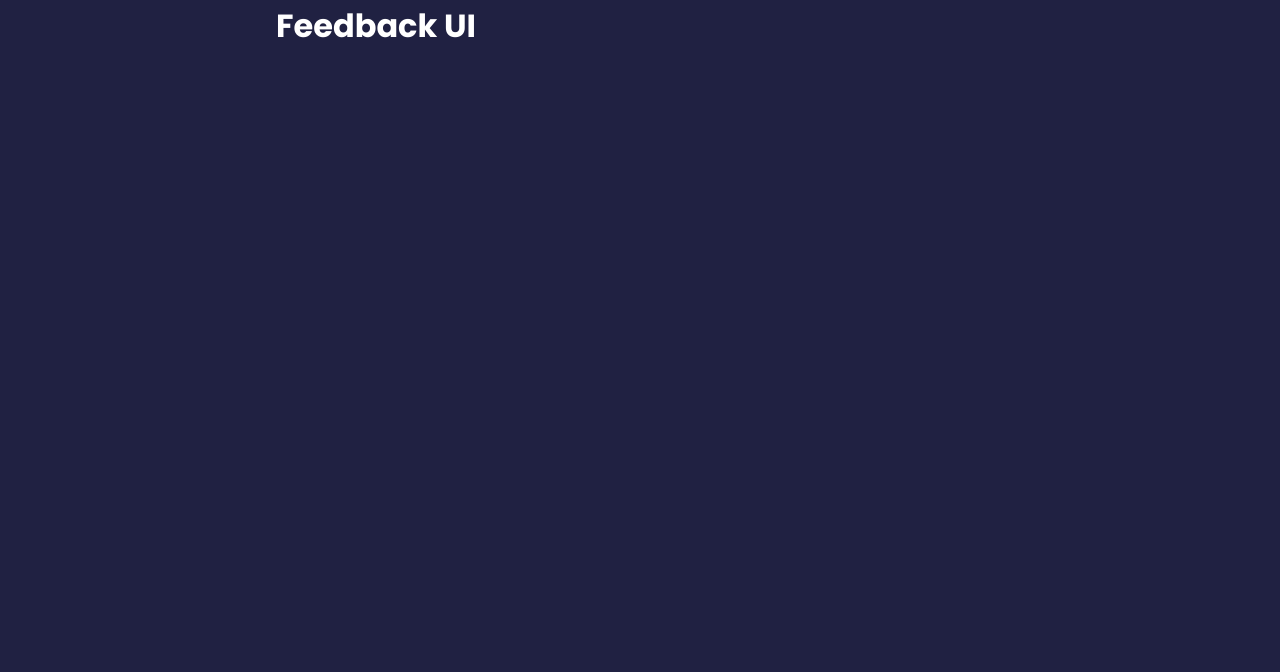
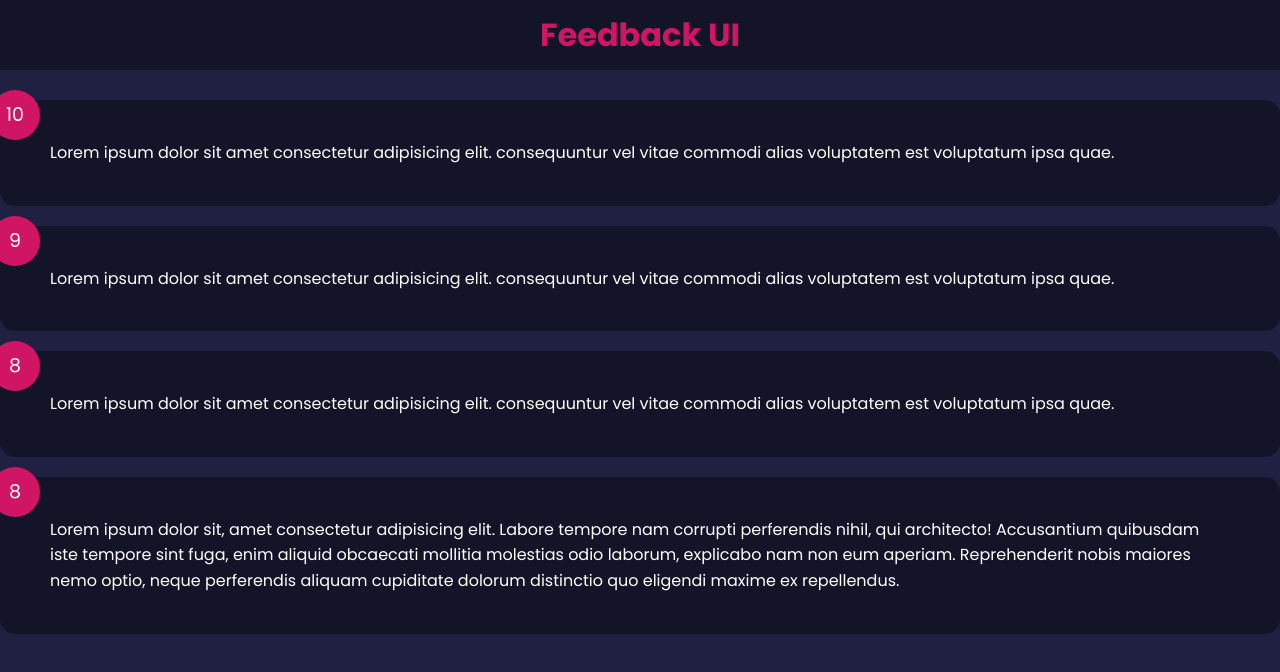
Before and after one commit to varbees/Feedback-UI, a React (Create React App) app: page / in a window 1280 px wide. Shown: the top 672 px of the page. Built offline with nearby package versions, Linux system fonts and the light colour scheme; the HTML template or start-up script is replaced by a standard one.

Commit message:
Feedback List Cards

```diff
--- a/src/App.js
+++ b/src/App.js
@@ -1,11 +1,16 @@
-import React from 'react';
+import React, { useState } from 'react';
+import FeedbackList from './components/FeedbackList';
 import Header from './components/Header';
+import FeedbackData from './data/FeedbackData';
 
 const App = () => {
+  const [feedback, setFeedback] = useState(FeedbackData);
+
   return (
-    <div>
+    <>
       <Header text='Feedback UI' />
-    </div>
+      <FeedbackList feedback={feedback} />
+    </>
   );
 };
 
--- /dev/null
+++ b/src/components/FeedbackItem.jsx
@@ -0,0 +1,18 @@
+import React from 'react';
+import Card from './shared/Card';
+import PropTypes from 'prop-types';
+
+const FeedbackItem = ({ item }) => {
+  return (
+    <Card reverse={true}>
+      <div className='num-display'>{item.rating}</div>
+      <div className='text-display'>{item.text}</div>
+    </Card>
+  );
+};
+
+FeedbackItem.propTypes = {
+  item: PropTypes.object,
+};
+
+export default FeedbackItem;
--- /dev/null
+++ b/src/components/FeedbackList.jsx
@@ -0,0 +1,29 @@
+import React from 'react';
+import FeedbackItem from './FeedbackItem';
+import PropTypes from 'prop-types';
+
+const FeedbackList = ({ feedback }) => {
+  if (!feedback || feedback.length === 0) {
+    return <p>No Feedback Comments</p>;
+  }
+
+  return (
+    <div>
+      {feedback.map(item => {
+        return <FeedbackItem key={item.key} item={item} />;
+      })}
+    </div>
+  );
+};
+
+FeedbackList.propTypes = {
+  feedback: PropTypes.arrayOf(
+    PropTypes.shape({
+      id: PropTypes.number.isRequired,
+      rating: PropTypes.number.isRequired,
+      text: PropTypes.string.isRequired,
+    })
+  ),
+};
+
+export default FeedbackList;
--- a/src/components/Header.js
+++ /dev/null
@@ -1,20 +0,0 @@
-import React from 'react';
-import PropTypes from 'prop-types';
-
-const Header = ({ text }) => {
-  return (
-    <div className='container'>
-      <h1 className=''>{text}</h1>
-    </div>
-  );
-};
-
-Header.defaultProps = {
-  text: 'App Name',
-};
-
-Header.protoTypes = {
-  text: PropTypes.string,
-};
-
-export default Header;
--- /dev/null
+++ b/src/components/Header.jsx
@@ -0,0 +1,31 @@
+import React from 'react';
+import PropTypes from 'prop-types';
+
+const Header = ({ text, bgColor, textColor }) => {
+  const headerStyles = {
+    backgroundColor: bgColor,
+    color: textColor,
+  };
+
+  return (
+    <header style={headerStyles}>
+      <div className='container'>
+        <h1 className=''>{text}</h1>
+      </div>
+    </header>
+  );
+};
+
+Header.defaultProps = {
+  text: 'App Name',
+  bgColor: 'rgba(0,0,0,0.4)',
+  textColor: '#d01565',
+};
+
+Header.protoTypes = {
+  text: PropTypes.string,
+  bgColor: PropTypes.string,
+  textColor: PropTypes.string,
+};
+
+export default Header;
--- /dev/null
+++ b/src/components/shared/Card.jsx
@@ -0,0 +1,17 @@
+import React from 'react';
+import PropTypes from 'prop-types';
+
+const Card = ({ children, reverse }) => {
+  return <div className={`card ${reverse && 'reverse'}`}>{children}</div>;
+};
+
+Card.defaultProps = {
+  reverse: false,
+};
+
+Card.propTypes = {
+  reverse: PropTypes.bool,
+  children: PropTypes.node.isRequired,
+};
+
+export default Card;
--- /dev/null
+++ b/src/data/FeedbackData.js
@@ -0,0 +1,24 @@
+const FeedbackData = [
+  {
+    id: 1,
+    rating: 10,
+    text: 'Lorem ipsum dolor sit amet consectetur adipisicing elit. consequuntur vel vitae commodi alias voluptatem est voluptatum ipsa quae.',
+  },
+  {
+    id: 2,
+    rating: 9,
+    text: 'Lorem ipsum dolor sit amet consectetur adipisicing elit. consequuntur vel vitae commodi alias voluptatem est voluptatum ipsa quae.',
+  },
+  {
+    id: 3,
+    rating: 8,
+    text: 'Lorem ipsum dolor sit amet consectetur adipisicing elit. consequuntur vel vitae commodi alias voluptatem est voluptatum ipsa quae.',
+  },
+  {
+    id: 4,
+    rating: 8,
+    text: 'Lorem ipsum dolor sit, amet consectetur adipisicing elit. Labore tempore nam corrupti perferendis nihil, qui architecto! Accusantium quibusdam iste tempore sint fuga, enim aliquid obcaecati mollitia molestias odio laborum, explicabo nam non eum aperiam. Reprehenderit nobis maiores nemo optio, neque perferendis aliquam cupiditate dolorum distinctio quo eligendi maxime ex repellendus.',
+  },
+];
+
+export default FeedbackData;
--- a/src/index.css
+++ b/src/index.css
@@ -87,8 +87,9 @@ header {
 
 .rating li:hover,
 .num-display {
-  background: #ff6a95;
+  background: #d01565;
   color: #fff;
+  border: none;
 }
 
 [type='radio'] {
```
